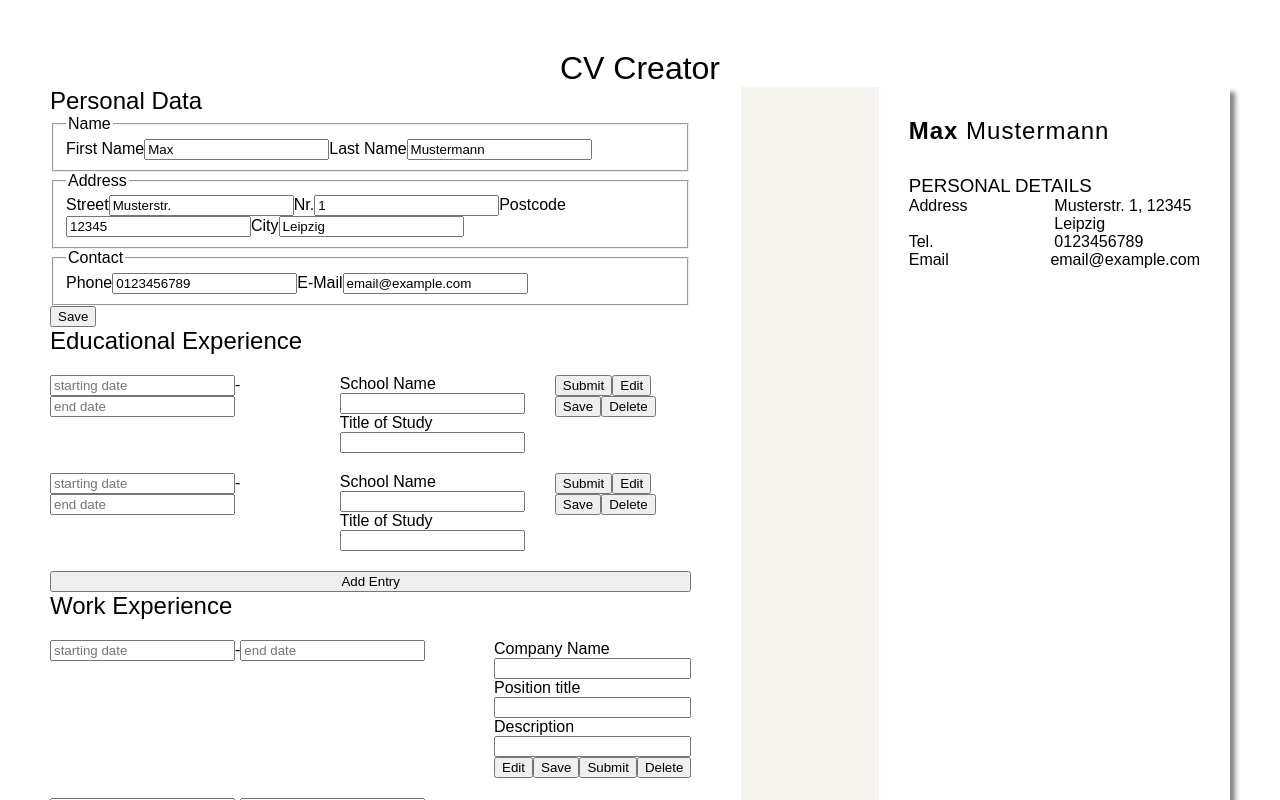
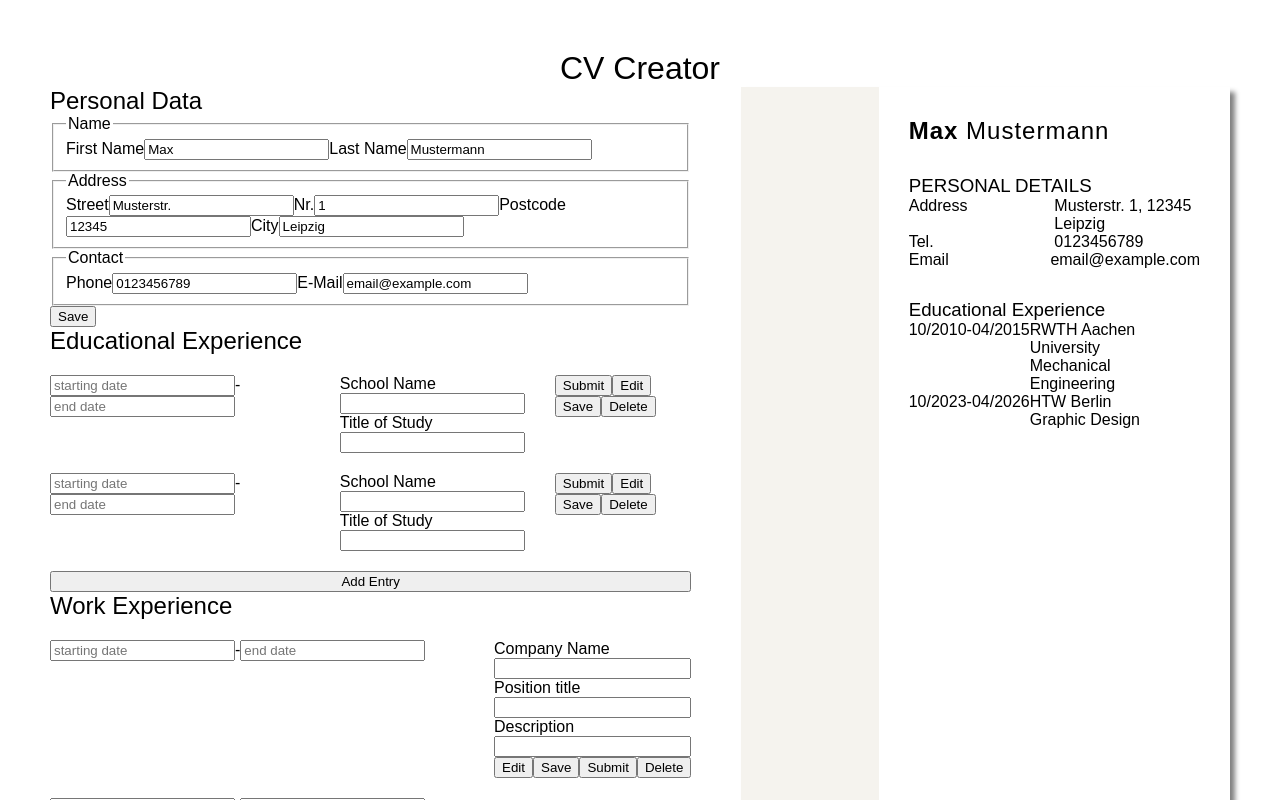
Before and after one commit to tln12/cv-project, a React (Vite) app: page / in a window 1280 px wide. Shown: the top 800 px of the page. Built offline with nearby package versions, Linux system fonts and the light colour scheme; a web font is replaced by a local one.

Commit message:
add display of education

```diff
--- a/src/App.jsx
+++ b/src/App.jsx
@@ -1,4 +1,5 @@
 import { useState } from 'react';
+import { v4 as uuidv4 } from 'uuid';
 // import './App.css';
 import './styles/style.css';
 import PersonalDataForm from './components/personal-data/PersonalDataForm';
@@ -17,23 +18,25 @@ function App() {
     postcode: '12345',
     city: 'Leipzig',
     phone: '0123456789',
-    email: 'email@example.com'
+    email: 'email@example.com',
   });
   // Educational Experience
-  const [education, setEducation] = useState({
-    0: {
-      startingData: 'ed1',
-      endDate: 'ed1',
-      schoolName: 'ed1',
-      titleOfStudy: 'ed1'
+  const [education, setEducation] = useState([
+    {
+      startingDate: '10/2010',
+      endDate: '04/2015',
+      schoolName: 'RWTH Aachen University',
+      titleOfStudy: 'Mechanical Engineering',
+      id: uuidv4()
     },
-    1: {
-      startingData: 'ed2',
-      endDate: 'ed2',
-      schoolName: 'ed2',
-      titleOfStudy: 'ed2'
+    {
+      startingDate: '10/2023',
+      endDate: '04/2026',
+      schoolName: 'HTW Berlin',
+      titleOfStudy: 'Graphic Design',
+      id: uuidv4()
     }
-   });
+  ]);
 
   function handleChange(e) {
     let property = e.target.id;
--- a/src/components/educational-experience/EducationalExperienceDisplay.jsx
+++ b/src/components/educational-experience/EducationalExperienceDisplay.jsx
@@ -1,4 +1,22 @@
 
 export default function EducationalExperienceDisplay({ education }) {
-
+    const edcuationEntries = education.map(element => {
+        return (
+            <li key={element.id}>
+                <span>{element.startingDate}-{element.endDate}</span>
+                <div>
+                    <h4>{element.schoolName}</h4>
+                    <span>{element.titleOfStudy}</span>
+                </div>
+            </li>
+        );
+    });
+    return(
+        <>
+            <section id="ee-d-info">
+                <h3>Educational Experience</h3>
+                <ul>{edcuationEntries}</ul>
+            </section>
+        </>
+    );
 }
--- a/src/styles/style.css
+++ b/src/styles/style.css
@@ -67,14 +67,12 @@ section.display #pd-d-header h2 {
 section.display #pd-d-header h2 span:first-of-type{
     font-weight: bold;
 }
-section.display #pd-d-info ul{
-    margin: 0;
-    padding: 0;
-    list-style-type: none;
-}
-section.display #pd-d-info ul li{
+section.display #pd-d-info ul li,
+section.display #ee-d-info ul li
+{
     display: flex;
 }
+section.display #pd-d-info ul li span,
 section.display #pd-d-info ul li span{
     flex: 1;
 }
@@ -86,7 +84,13 @@ section.display #pd-d-info ul li span{
 /* ------------------ */
 h1,
 h2,
-h3 {
+h3,
+h4 {
     margin: 0;
     font-weight: normal;
 }
+ul {
+    margin: 0;
+    padding: 0;
+    list-style-type: none;
+}
```
